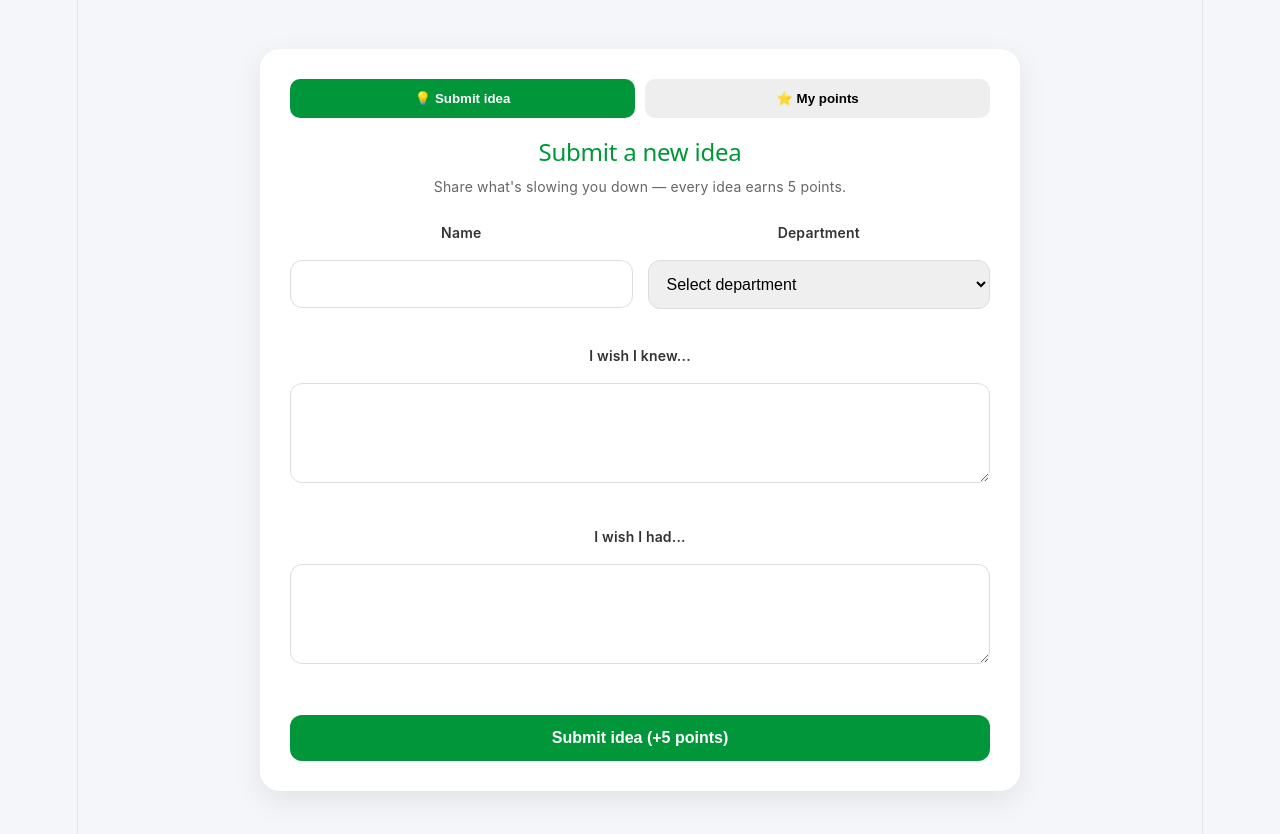
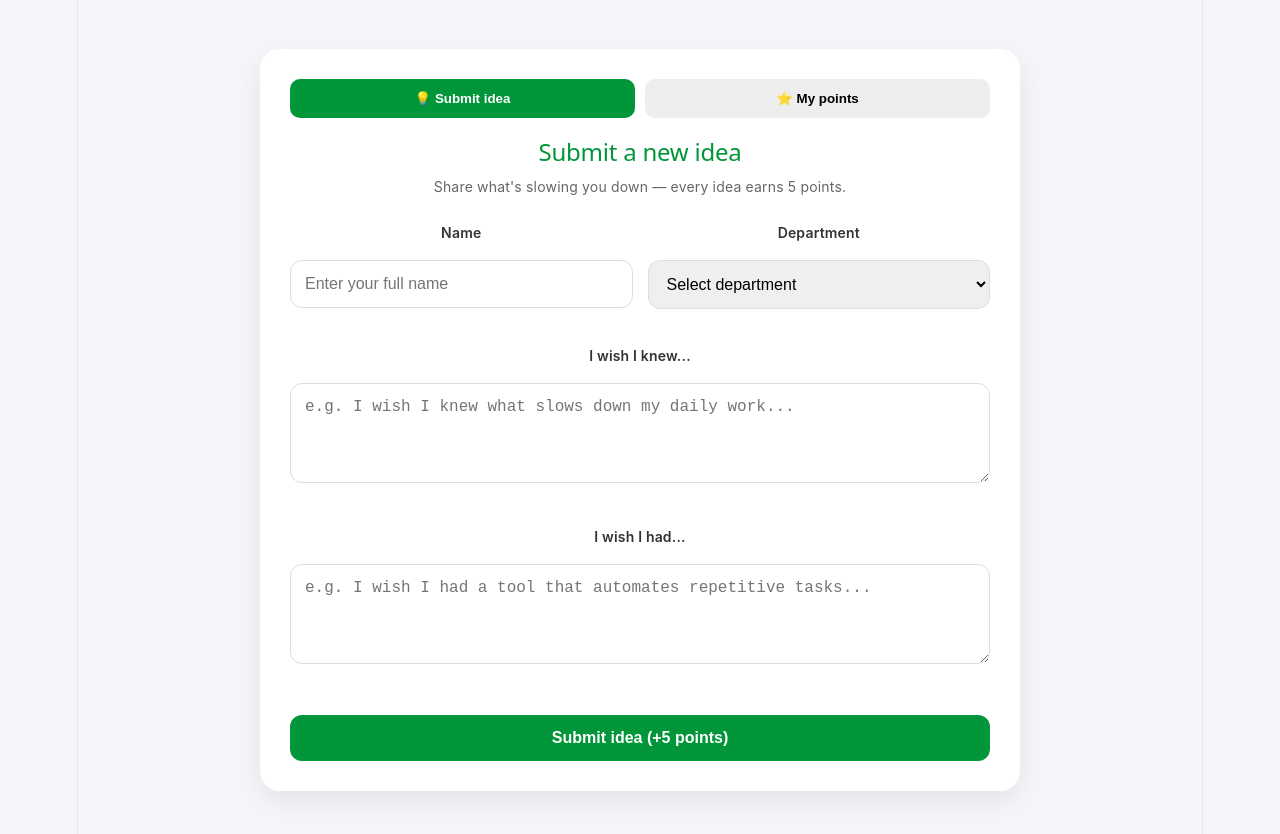
Before and after one commit to surapheil/wish_list_app, a React (Vite) app: page / in a window 1280 px wide. Shown: the top 834 px of the page. Built offline with nearby package versions, Linux system fonts and the light colour scheme.

Commit message:
added the placeholders

```diff
--- a/src/components/SubmitForm.jsx
+++ b/src/components/SubmitForm.jsx
@@ -14,7 +14,7 @@ function SubmitForm() {
     if (isSubmitting) return; // Prevent duplicate submissions
 
     setIsSubmitting(true);
-    setMessage("⏳ Submitting your idea...");
+    setMessage("Submitting your idea...");
 
     try {
       const response = await fetch(
@@ -36,7 +36,7 @@ function SubmitForm() {
         throw new Error("Submission failed");
       }
 
-      setMessage("✅ Idea submitted — 5 points added!");
+      setMessage("Idea submitted — 5 points added!");
 
       setName("");
       setDepartment("");
@@ -45,7 +45,7 @@ function SubmitForm() {
 
       setTimeout(() => setMessage(""), 4000);
     } catch (error) {
-      setMessage("❌ Submission failed. Please try again.");
+      setMessage("Submission failed. Please try again.");
     } finally {
       setIsSubmitting(false);
     }
@@ -68,6 +68,7 @@ function SubmitForm() {
               onChange={(e) => setName(e.target.value)}
               disabled={isSubmitting}
               required
+              placeholder="Enter your full name"
             />
           </div>
 
@@ -100,6 +101,7 @@ function SubmitForm() {
             onChange={(e) => setWishKnew(e.target.value)}
             rows="3"
             disabled={isSubmitting}
+            placeholder="e.g. I wish I knew what slows down my daily work..."
           />
         </div>
 
@@ -111,6 +113,7 @@ function SubmitForm() {
             onChange={(e) => setWishHad(e.target.value)}
             rows="3"
             disabled={isSubmitting}
+            placeholder="e.g. I wish I had a tool that automates repetitive tasks..."
           />
         </div>
 
@@ -119,9 +122,7 @@ function SubmitForm() {
           type="submit"
           disabled={isSubmitting}
         >
-          {isSubmitting
-            ? "Submitting..."
-            : "Submit idea (+5 points)"}
+          {isSubmitting ? "Submitting..." : "Submit idea (+5 points)"}
         </button>
 
         {message && <div className="message">{message}</div>}
```
